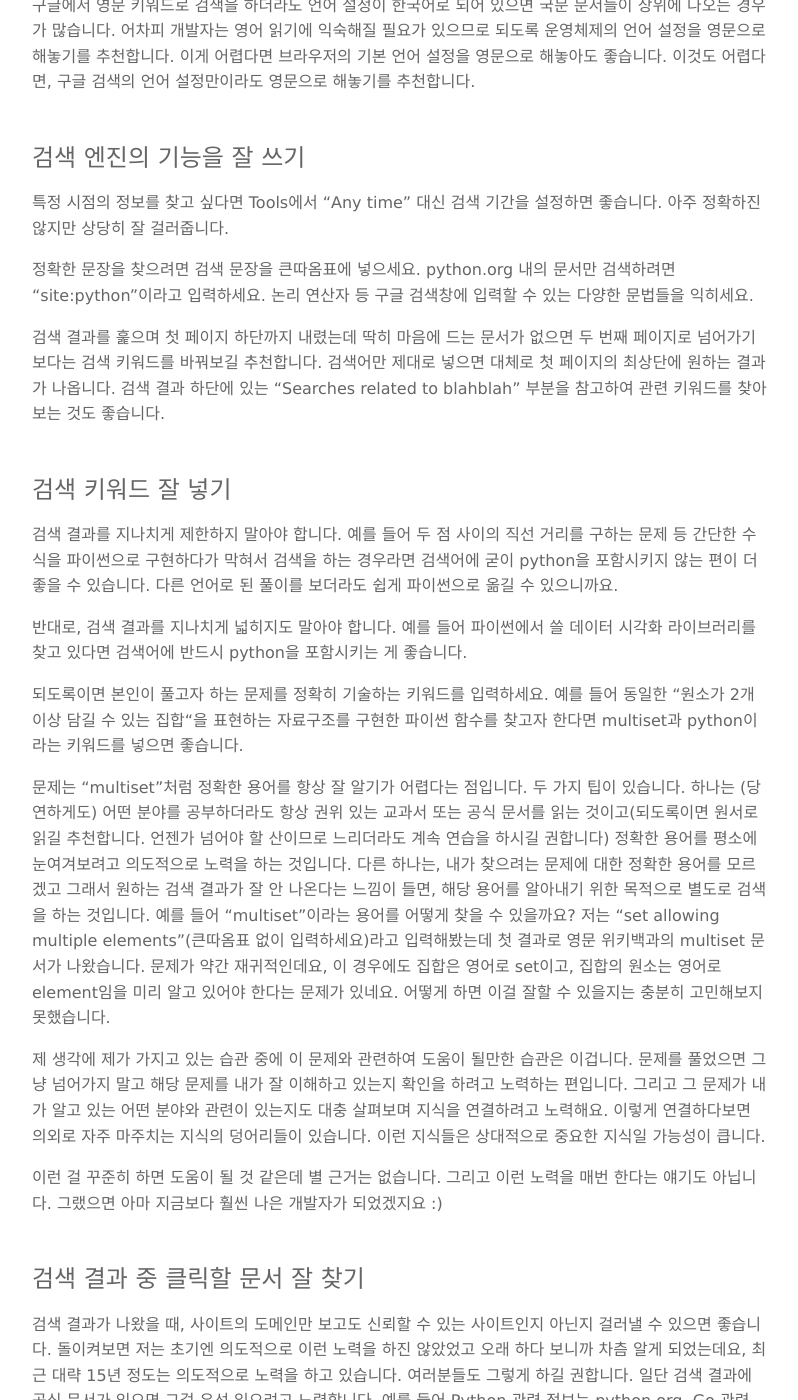
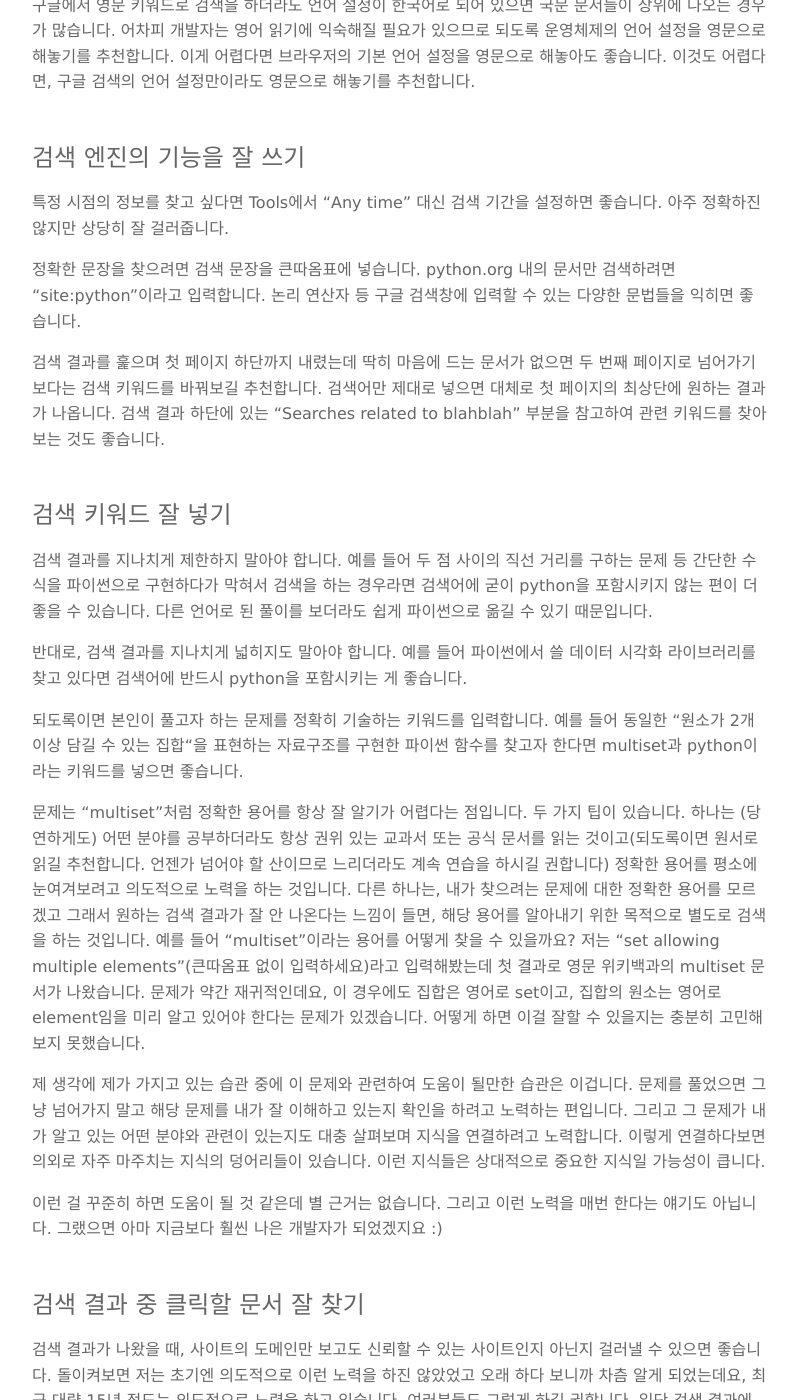
Before and after one commit to boxnwhiskr/boxnwhiskr.github.io, a Jekyll site: the page built from _posts/2020-09-27-ir-for-developers.markdown, in a window 1280 px wide and 1400 px high, scrolled down 1113 px. Shown: the whole window, without its empty margins (240-1038 px from the left). Built offline with Jekyll 4.4.1, drawn with Linux system fonts in a browser that asks for light colours; nearby versions of some CDN libraries; some web fonts are replaced; some of the changed text lies outside the part shown.

Commit message:
fix: change "-요" to "-다"

```diff
--- a/_posts/2020-09-27-ir-for-developers.markdown
+++ b/_posts/2020-09-27-ir-for-developers.markdown
@@ -21,21 +21,21 @@ date: 2020-09-27
 
 특정 시점의 정보를 찾고 싶다면 Tools에서 “Any time” 대신 검색 기간을 설정하면 좋습니다. 아주 정확하진 않지만 상당히 잘 걸러줍니다.
 
-정확한 문장을 찾으려면 검색 문장을 큰따옴표에 넣으세요. python.org 내의 문서만 검색하려면 “site:python”이라고 입력하세요. 논리 연산자 등 구글 검색창에 입력할 수 있는 다양한 문법들을 익히세요.
+정확한 문장을 찾으려면 검색 문장을 큰따옴표에 넣습니다. python.org 내의 문서만 검색하려면 “site:python”이라고 입력합니다. 논리 연산자 등 구글 검색창에 입력할 수 있는 다양한 문법들을 익히면 좋습니다.
 
 검색 결과를 훑으며 첫 페이지 하단까지 내렸는데 딱히 마음에 드는 문서가 없으면 두 번째 페이지로 넘어가기보다는 검색 키워드를 바꿔보길 추천합니다. 검색어만 제대로 넣으면 대체로 첫 페이지의 최상단에 원하는 결과가 나옵니다. 검색 결과 하단에 있는 “Searches related to blahblah” 부분을 참고하여 관련 키워드를 찾아보는 것도 좋습니다.
 
 ## 검색 키워드 잘 넣기
 
-검색 결과를 지나치게 제한하지 말아야 합니다. 예를 들어 두 점 사이의 직선 거리를 구하는 문제 등 간단한 수식을 파이썬으로 구현하다가 막혀서 검색을 하는 경우라면 검색어에 굳이 python을 포함시키지 않는 편이 더 좋을 수 있습니다. 다른 언어로 된 풀이를 보더라도 쉽게 파이썬으로 옮길 수 있으니까요.
+검색 결과를 지나치게 제한하지 말아야 합니다. 예를 들어 두 점 사이의 직선 거리를 구하는 문제 등 간단한 수식을 파이썬으로 구현하다가 막혀서 검색을 하는 경우라면 검색어에 굳이 python을 포함시키지 않는 편이 더 좋을 수 있습니다. 다른 언어로 된 풀이를 보더라도 쉽게 파이썬으로 옮길 수 있기 때문입니다.
 
 반대로, 검색 결과를 지나치게 넓히지도 말아야 합니다. 예를 들어 파이썬에서 쓸 데이터 시각화 라이브러리를 찾고 있다면 검색어에 반드시 python을 포함시키는 게 좋습니다.
 
-되도록이면 본인이 풀고자 하는 문제를 정확히 기술하는 키워드를 입력하세요. 예를 들어 동일한 “원소가 2개 이상 담길 수 있는 집합“을 표현하는 자료구조를 구현한 파이썬 함수를 찾고자 한다면 multiset과 python이라는 키워드를 넣으면 좋습니다.
+되도록이면 본인이 풀고자 하는 문제를 정확히 기술하는 키워드를 입력합니다. 예를 들어 동일한 “원소가 2개 이상 담길 수 있는 집합“을 표현하는 자료구조를 구현한 파이썬 함수를 찾고자 한다면 multiset과 python이라는 키워드를 넣으면 좋습니다.
 
-문제는 “multiset”처럼 정확한 용어를 항상 잘 알기가 어렵다는 점입니다. 두 가지 팁이 있습니다. 하나는 (당연하게도) 어떤 분야를 공부하더라도 항상 권위 있는 교과서 또는 공식 문서를 읽는 것이고(되도록이면 원서로 읽길 추천합니다. 언젠가 넘어야 할 산이므로 느리더라도 계속 연습을 하시길 권합니다) 정확한 용어를 평소에 눈여겨보려고 의도적으로 노력을 하는 것입니다. 다른 하나는, 내가 찾으려는 문제에 대한 정확한 용어를 모르겠고 그래서 원하는 검색 결과가 잘 안 나온다는 느낌이 들면, 해당 용어를 알아내기 위한 목적으로 별도로 검색을 하는 것입니다. 예를 들어 “multiset”이라는 용어를 어떻게 찾을 수 있을까요? 저는 “set allowing multiple elements”(큰따옴표 없이 입력하세요)라고 입력해봤는데 첫 결과로 영문 위키백과의 multiset 문서가 나왔습니다. 문제가 약간 재귀적인데요, 이 경우에도 집합은 영어로 set이고, 집합의 원소는 영어로 element임을 미리 알고 있어야 한다는 문제가 있네요. 어떻게 하면 이걸 잘할 수 있을지는 충분히 고민해보지 못했습니다.
+문제는 “multiset”처럼 정확한 용어를 항상 잘 알기가 어렵다는 점입니다. 두 가지 팁이 있습니다. 하나는 (당연하게도) 어떤 분야를 공부하더라도 항상 권위 있는 교과서 또는 공식 문서를 읽는 것이고(되도록이면 원서로 읽길 추천합니다. 언젠가 넘어야 할 산이므로 느리더라도 계속 연습을 하시길 권합니다) 정확한 용어를 평소에 눈여겨보려고 의도적으로 노력을 하는 것입니다. 다른 하나는, 내가 찾으려는 문제에 대한 정확한 용어를 모르겠고 그래서 원하는 검색 결과가 잘 안 나온다는 느낌이 들면, 해당 용어를 알아내기 위한 목적으로 별도로 검색을 하는 것입니다. 예를 들어 “multiset”이라는 용어를 어떻게 찾을 수 있을까요? 저는 “set allowing multiple elements”(큰따옴표 없이 입력하세요)라고 입력해봤는데 첫 결과로 영문 위키백과의 multiset 문서가 나왔습니다. 문제가 약간 재귀적인데요, 이 경우에도 집합은 영어로 set이고, 집합의 원소는 영어로 element임을 미리 알고 있어야 한다는 문제가 있겠습니다. 어떻게 하면 이걸 잘할 수 있을지는 충분히 고민해보지 못했습니다.
 
-제 생각에 제가 가지고 있는 습관 중에 이 문제와 관련하여 도움이 될만한 습관은 이겁니다. 문제를 풀었으면 그냥 넘어가지 말고 해당 문제를 내가 잘 이해하고 있는지 확인을 하려고 노력하는 편입니다. 그리고 그 문제가 내가 알고 있는 어떤 분야와 관련이 있는지도 대충 살펴보며 지식을 연결하려고 노력해요. 이렇게 연결하다보면 의외로 자주 마주치는 지식의 덩어리들이 있습니다. 이런 지식들은 상대적으로 중요한 지식일 가능성이 큽니다.
+제 생각에 제가 가지고 있는 습관 중에 이 문제와 관련하여 도움이 될만한 습관은 이겁니다. 문제를 풀었으면 그냥 넘어가지 말고 해당 문제를 내가 잘 이해하고 있는지 확인을 하려고 노력하는 편입니다. 그리고 그 문제가 내가 알고 있는 어떤 분야와 관련이 있는지도 대충 살펴보며 지식을 연결하려고 노력합니다. 이렇게 연결하다보면 의외로 자주 마주치는 지식의 덩어리들이 있습니다. 이런 지식들은 상대적으로 중요한 지식일 가능성이 큽니다.
 
 이런 걸 꾸준히 하면 도움이 될 것 같은데 별 근거는 없습니다. 그리고 이런 노력을 매번 한다는 얘기도 아닙니다. 그랬으면 아마 지금보다 훨씬 나은 개발자가 되었겠지요 :)
 
@@ -47,7 +47,7 @@ date: 2020-09-27
 
 정보 가치가 낮거나, 잘못된 정보가 많거나, 오래된 정보가 많은 사이트들을 알아두고 피하는 것도 좋습니다. 국내 자료는 의식적으로 피하려고 노력하는 편입니다. 국내 기술 수준이 낮다거나 하는 문제는 절대 아니고요, 언어 장벽(IT 관련 분야의 대부분의 정보는 영어로 생산됩니다)과 한국어 화자의 상대적인 인구수 등으로 인한 한계가 있어서 대체로 영문 문서에 비해 원하는 정보를 발견하는 비율이 낮았던 것 같습니다. 다른 이유는 검색과 무관한 제 개인적인 훈련과 관련이 있습니다. 영어에 익숙해지기 위한 훈련의 일환으로 되도록 많은 글을 영어로 읽고 있습니다. d2.naver.com 등 믿을만한 국내 소스들도 상당히 많지만 글이 너무 길어질 것 같아서 생략합니다.
 
-검색 결과에 해당 문서가 작성된 날짜가 표시되는 경우가 종종 있습니다. 내가 찾고자 하는 문제의 맥락에 비추어 시의성이 적절한지 판단할 필요가 있습니다. 예를 들어 자바스크립트 Array와 관련된 검색을 했는데, 2010년 문서와 2019년 문서가 각각 나왔다면 2019년 문서의 제목을 더 눈여겨 봅니다. 자바스크립트는 최근 10년 사이에 많이 변했기 때문입니다. 반면 정렬 알고리즘에 대해 찾는 맥락이었다면 문서의 최신성이 크게 중요하지 않습니다. 물론 특정 정렬 알고리즘의 변형에 대한 최근 자료를 찾는다거나 하는 맥락이라면 당연히 최신성이 중요해지겠으나 대체로는 그런 경우가 아닐 테니까요.
+검색 결과에 해당 문서가 작성된 날짜가 표시되는 경우가 종종 있습니다. 내가 찾고자 하는 문제의 맥락에 비추어 시의성이 적절한지 판단할 필요가 있습니다. 예를 들어 자바스크립트 Array와 관련된 검색을 했는데, 2010년 문서와 2019년 문서가 각각 나왔다면 2019년 문서의 제목을 더 눈여겨 봅니다. 자바스크립트는 최근 10년 사이에 많이 변했기 때문입니다. 반면 정렬 알고리즘에 대해 찾는 맥락이었다면 문서의 최신성이 크게 중요하지 않습니다. 물론 특정 정렬 알고리즘의 변형에 대한 최근 자료를 찾는다거나 하는 맥락이라면 당연히 최신성이 중요해지겠으나 대체로는 그런 경우가 아닙니다.
 
 이런 판단을 하려면 내가 검색하려는 정보가 대략 어느 시기에 얼마나 변했는지 등을 알고 있어야 하는데요, 저는 그냥 오래 하다 보니까 알게 되었을 뿐이고 새로 공부를 시작하시는 분들이 어떻게 하면 이런 지식을 빠르게 습득할 수 있을지에 대해서는 충분히 고민해보지 못했습니다. 대략적인 휴리스틱은 이럴 것 같습니다. 라이브러리 및 프레임워크, 특정 프로그래밍 언어 및 특정 운영체제, 소프트웨어 공학 및 각종 방법론, 알고리즘 및 자료구조 순으로 최신성이 중요한 편입니다.
 
@@ -57,27 +57,27 @@ date: 2020-09-27
 
 읽다 보면 (당면한 문제 해결과 도움이 되건 안되건) 의외로 좋은 문서 또는 좋은 사이트를 발견하는 경우가 있습니다. 이런 운 좋은 경우엔 해당 문서를 어딘가에 따로 저장해둡니다. 저는 개인 위키에 기록을 하는데요, 브라우저 즐겨찾기나 노션 등 어디든 상관없을 것 같습니다.
 
-방문한 사이트가 블로그라면 코멘트를 되도록 꼭 읽으세요. 본문만 봤으면 놓쳤을 중요한 대화가 오가는 경우가 상당히 많습니다.
+방문한 사이트가 블로그라면 코멘트를 되도록 꼭 읽는 게 좋습니다. 본문만 봤으면 놓쳤을 중요한 대화가 오가는 경우가 상당히 많습니다.
 
 라이브러리나 운영체제 등은 버전에 따라 적절한 답변이 다릅니다. 파이썬의 경우 특히 버전 2와 버전 3 사이에 제법 큰 간극이 있으니 본인이 사용하는 버전을 정확히 확인하면 좋습니다. 라이브러리의 경우 해당 라이브러리가 Semver를 쓰는지, 만약 그렇다면 현재 읽고 있는 문서가 호환되는 버전에 대한 문서인지 확인하면 좋습니다. 리눅스에 도커 설치하는 방법을 검색하더라도 어떤 배포판의 어떤  버전인지에 따라 조금씩 차이가 있습니다.
 
-얻어낸 정보가 맞다는 확신이 안 들면 열어둔 다른 탭들을 읽어보세요. 모든 탭을 다 읽어도 확신이 안들면 확신이 들 때까지 키워드를 바꿔가며 검색을 합니다.
+얻어낸 정보가 맞다는 확신이 안 들면 열어둔 다른 탭들을 읽어봅니다. 모든 탭을 다 읽어도 확신이 안들면 확신이 들 때까지 키워드를 바꿔가며 검색을 합니다.
 
 5분에서 10분 이상 찾았는데도 모르겠으면 아마도 이 문제에 대해 지나치게 모르고 있기 때문일 가능성이 있습니다. 그렇다는 판단이 들면 무턱대고 검색을 더 하기보다는, 공식 가이드라인, 공식 레퍼런스, 좋은 교과서, 논문, 위키백과 등을 찾아 읽으며 맥락 파악을 하는 편이 좋습니다.
 
-사실은 애초에 이런 상황에 마주칠 가능성을 낮출수록 좋습니다. 대부분의 경우에는 공식 사이트의 Getting Started나 User Guide 또는 Tutorial을 "꼼꼼하게" 읽어두면 거의 모든 문제를 사전에 회피할 수 있습니다. 어떤 라이브러리나 프레임워크를 이용하기 전에 반드시 공식 사이트에서 제공하는 기본적인 문서(레퍼런스 제외)를 꼼꼼하게 읽어두세요. 어쩌면 이게 가장 중요한 습관 중 하나인데 많은 개발자들이 좀처럼 이렇게 하지 않는 것 같아서 아쉽습니다.
+사실은 애초에 이런 상황에 마주칠 가능성을 낮출수록 좋습니다. 대부분의 경우에는 공식 사이트의 Getting Started나 User Guide 또는 Tutorial을 "꼼꼼하게" 읽어두면 거의 모든 문제를 사전에 회피할 수 있습니다. 어떤 라이브러리나 프레임워크를 이용하기 전에 반드시 공식 사이트에서 제공하는 기본적인 문서(레퍼런스 제외)를 꼼꼼하게 읽어두면 좋습니다. 어쩌면 이게 가장 중요한 습관 중 하나인데 많은 개발자들이 좀처럼 이렇게 하지 않는 것 같아서 아쉽습니다.
 
 ## 특히 stackoverflow.com 잘 읽기
 
-이 사이트는 특히 자주 가게 되니까 좀 더 자세히 써볼게요.
+이 사이트는 특히 자주 가게 되니까 좀 더 자세히 써보려고 합니다.
 
-보통은 해당 문서를 클릭하기 전에 이미 검색 결과 화면에서 제목을 읽고 내가 원하는 문제와 관련이 있다는 판단을 했기 때문에, stackoverflow.com의 글을 읽을 때 질문 섹션은 넘어가고 답변을 먼저 읽습니다. 답변을 읽다가 뭔가 맥락이 다른 것 같으면 그때 질문을 살피고요.
+보통은 해당 문서를 클릭하기 전에 이미 검색 결과 화면에서 제목을 읽고 내가 원하는 문제와 관련이 있다는 판단을 했기 때문에, stackoverflow.com의 글을 읽을 때 질문 섹션은 넘어가고 답변을 먼저 읽습니다. 답변을 읽다가 뭔가 맥락이 다른 것 같으면 그때 질문을 살핍니다.
 
 채택된 답변이 없거나, 답변이 채택되었으나 투표 수가 너무 적거나, 채택된 답변이 아닌 답변에 투표수가 더 많거나, 채택된 답변이 지나치게 오래되었고 좀 더 최신 정보를 담은 답변이 있는 경우, 그러한 답변들도 함께 읽어보면 좋습니다.
 
-답변을 읽을 때 반드시 코멘트를 함께 읽으세요. 중요한 정보들이 있는 경우가 많습니다.
+답변을 읽을 때 반드시 코멘트를 함께 읽습니다. 중요한 정보들이 있는 경우가 많습니다.
 
-답변을 한 사람이 누구인지 살피세요. 분야별로 권위 있는 사람이 직접 답변을 다는 경우가 제법 있습니다. 예를 들면 d3js 관련 질문에 Mike Bostock이 답변을 달았거나, Alloy Analyzer 관련 질문에 Daniel Jackson이 답을 달았으면 거의 확실하게 가치 있는 답이므로 꼼꼼하게 읽습니다. 누구인지 모르더라도 평판 점수(reputation score)를 확인하면 좀 더 안심할 수 있습니다. 각 분야별로 누가 권위자인지 알려면 https://github.com/trending 같은 곳을 주기적으로 구경 다니면 좋습니다. 자주 사용하는 라이브러리라면 해당 라이브러리 공식 저장소에서 주요 기여자를 확인하고요.
+내용이 약간 의심스러우면 답변을 한 사람이 누구인지도 살펴보면 좋습니다. 분야별로 권위 있는 사람이 직접 답변을 다는 경우가 제법 있습니다. 예를 들면 d3js 관련 질문에 Mike Bostock이 답변을 달았거나, Alloy Analyzer 관련 질문에 Daniel Jackson이 답을 달았으면 거의 확실하게 가치 있는 답이므로 꼼꼼하게 읽습니다. 누구인지 모르더라도 평판 점수(reputation score)를 확인하면 좀 더 안심할 수 있습니다. 각 분야별로 누가 권위자인지 알려면 https://github.com/trending 같은 곳을 주기적으로 구경 다니면 좋습니다. 자주 사용하는 라이브러리라면 해당 라이브러리 공식 저장소에서 주요 기여자를 확인합니다.
 
 ## 언제 검색을 할까
 
@@ -89,7 +89,7 @@ date: 2020-09-27
 
 가장 좋은 방법 중 하나는, 이미 해봐서 익숙한 문제를 풀더라도 괜히 검색을 한 번 해보는 습관을 만드는 것입니다. 예를 들어 CSS로 상단 메뉴를 만들려면 `display: float`을 쓰면 된다는 걸 20년 전부터 알았습니다. 하지만 괜히 한 번 검색을 해보면 `display: flex`가 더 적합한 방법이라는 걸 배울 수 있습니다.
 
-지금 풀려는 문제를 모르겠으면 검색을 하세요. 지금 풀려는 문제가 너무 익숙해도 검색을 하세요. 검색을 안 하면 개발을 못하는 개발자도 위험하지만, 검색을 안 하면서 개발하는 개발자도 위험합니다.
+지금 풀려는 문제를 모르겠으면 검색을 해야 합니다. 지금 풀려는 문제가 너무 익숙해도 검색을 하면 좋습니다. 검색을 안 하면 개발을 못하는 개발자도 위험하지만, 검색을 안 하면서 개발하는 개발자도 위험합니다.
 
 앞서 말씀드린 바와 같이, 대충 라이브러리 및 프레임워크, 특정 프로그래밍 언어 및 특정 운영체제, 소프트웨어 공학 및 각종 방법론, 알고리즘 및 자료구조 순으로 최신성이 중요한 편입니다. 최신성이 중요한 문제라면 더 자주 검색을 해보면 좋습니다. 지식에도 감가상각이 있습니다. 어떤 지식은 잔존 가치가 더 빠르게 줄어들고 어떤 지식은 더 오래갑니다. 오래가는 지식을 쌓아가려는 노력과 빠르게 변하는 지식을 갱신하려는 노력을 병행해야 합니다.
 
```
